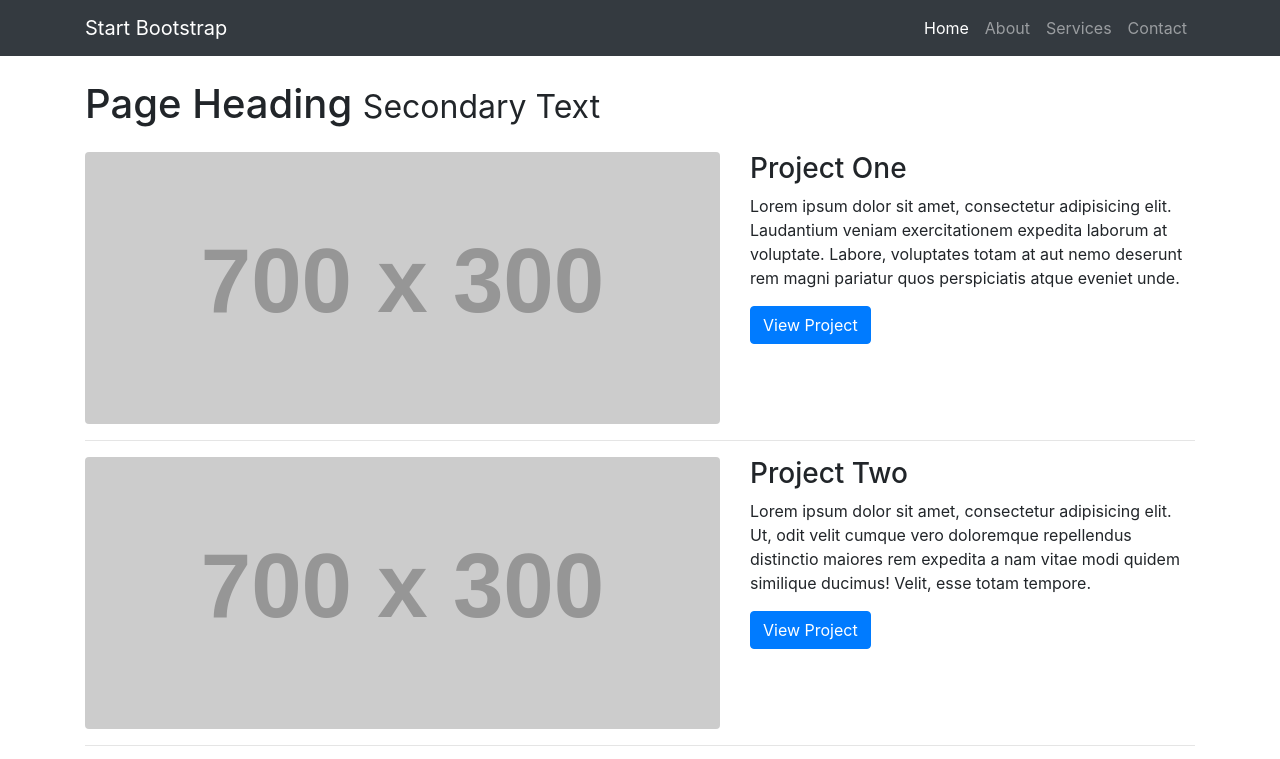
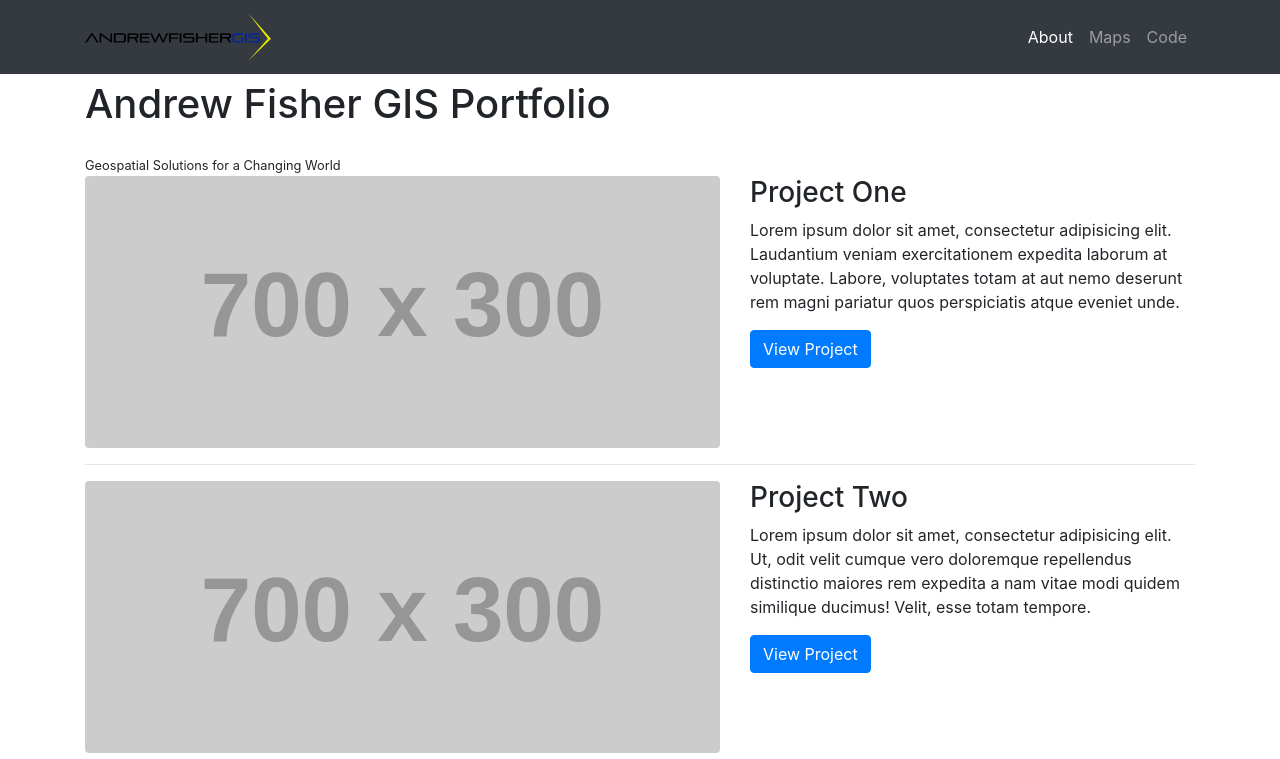
Before and after one commit to andrewfishergis/andrewfishergis.github.io, a website: page index.html in a window 1280 px wide. Shown: the top 759 px of the page. Drawn offline with Linux system fonts and the light colour scheme; placeholder pictures from the web are drawn by us.

Commit message:
First Night

```diff
--- a/css/1-col-portfolio.css
+++ b/css/1-col-portfolio.css
@@ -17,3 +17,12 @@
 .pagination {
   margin-bottom: 15px;
 }
+
+.navbar-brand {
+  margin-bottom: 0;
+  margin-top: 0
+}
+
+#agislogo {
+  width: 25%
+}
--- a/index.html
+++ b/index.html
@@ -6,14 +6,14 @@
     <meta charset="utf-8">
     <meta name="viewport" content="width=device-width, initial-scale=1, shrink-to-fit=no">
     <meta name="description" content="">
-    <meta name="author" content="">
+    <meta name="author" content="Andrew Fisher">
 
-    <title>1 Col Portfolio - Start Bootstrap Template</title>
+    <title>Andrew Fisher Portfolio</title>
 
     <!-- Bootstrap core CSS -->
     <link href="vendor/bootstrap/css/bootstrap.min.css" rel="stylesheet">
 
-    <!-- Custom styles for this template -->
+    <!-- Custom styles for this portfolio -->
     <link href="css/1-col-portfolio.css" rel="stylesheet">
 
   </head>
@@ -23,25 +23,20 @@
     <!-- Navigation -->
     <nav class="navbar navbar-expand-lg navbar-dark bg-dark fixed-top">
       <div class="container">
-        <a class="navbar-brand" href="#">Start Bootstrap</a>
+        <a class="navbar-brand" href="#"><img id="agislogo" src="static/logosvg.svg"/></a>
         <button class="navbar-toggler" type="button" data-toggle="collapse" data-target="#navbarResponsive" aria-controls="navbarResponsive" aria-expanded="false" aria-label="Toggle navigation">
           <span class="navbar-toggler-icon"></span>
         </button>
         <div class="collapse navbar-collapse" id="navbarResponsive">
           <ul class="navbar-nav ml-auto">
             <li class="nav-item active">
-              <a class="nav-link" href="#">Home
-                <span class="sr-only">(current)</span>
-              </a>
-            </li>
-            <li class="nav-item">
               <a class="nav-link" href="#">About</a>
             </li>
             <li class="nav-item">
-              <a class="nav-link" href="#">Services</a>
+              <a class="nav-link" href="#">Maps</a>
             </li>
             <li class="nav-item">
-              <a class="nav-link" href="#">Contact</a>
+              <a class="nav-link" href="#">Code</a>
             </li>
           </ul>
         </div>
@@ -52,10 +47,9 @@
     <div class="container">
 
       <!-- Page Heading -->
-      <h1 class="my-4">Page Heading
-        <small>Secondary Text</small>
+      <h1 class="my-4">Andrew Fisher GIS Portfolio
       </h1>
-
+      <small>Geospatial Solutions for a Changing World</small>
       <!-- Project One -->
       <div class="row">
         <div class="col-md-7">
```
